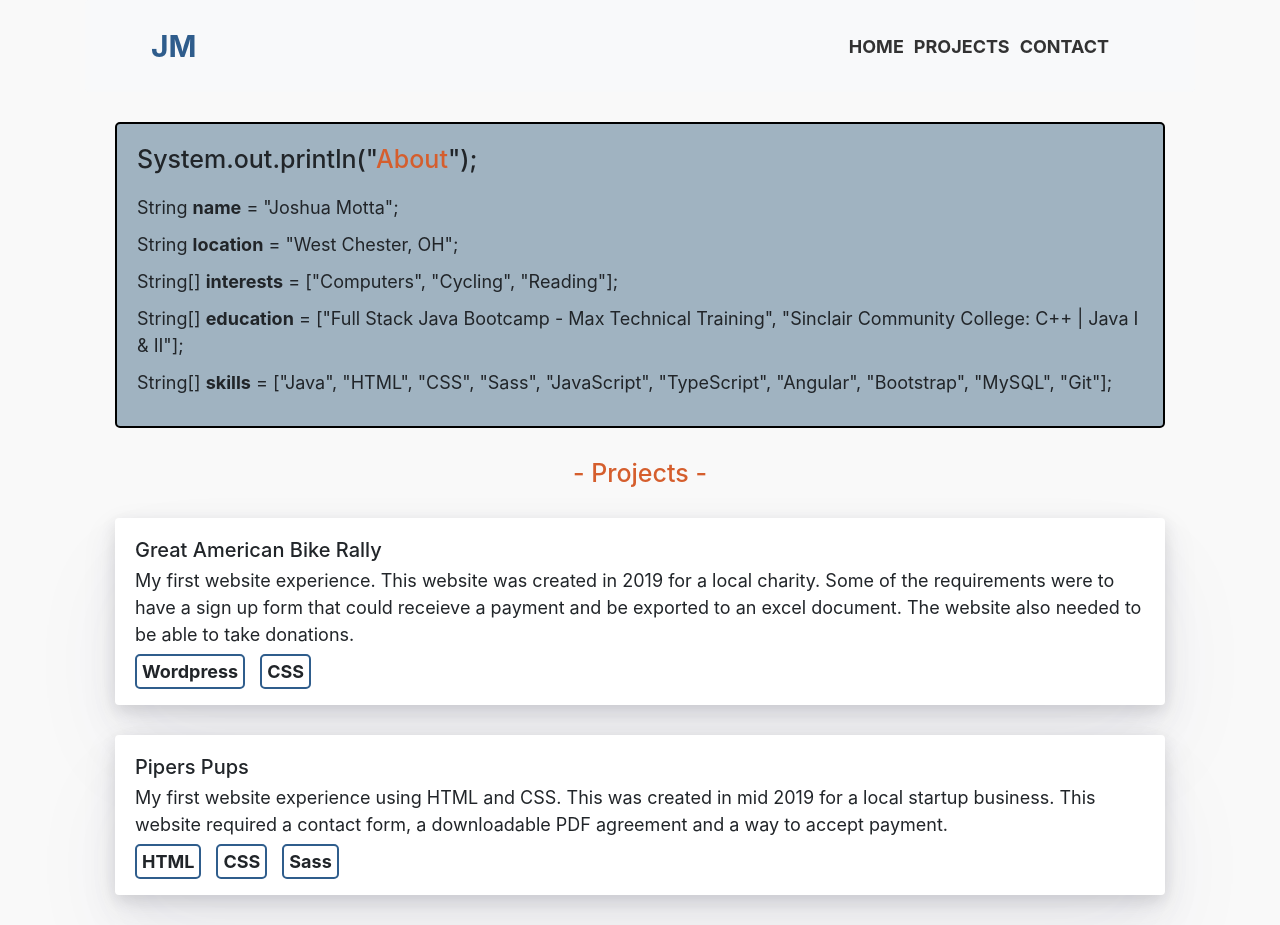
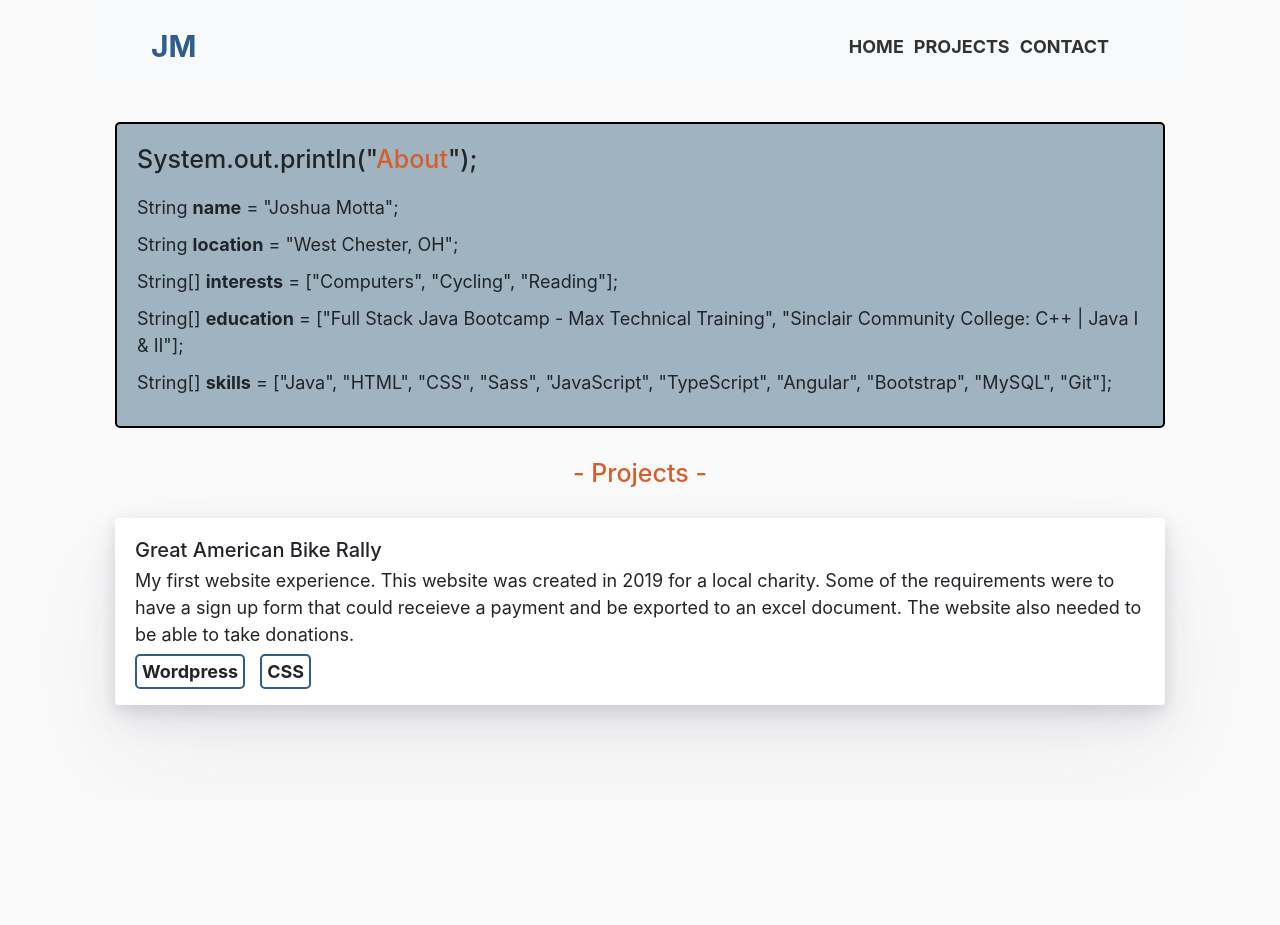
Before and after one commit to jmotts17/portfolio-ng, an Angular app: page / in a window 1280 px wide. After the commit the page ends 800 px from the top, so only its background shows below. Built offline with nearby package versions, Linux system fonts and the light colour scheme.

Commit message:
Continued Project Section Styling

```diff
--- a/src/app/feature/projects/projects.component.html
+++ b/src/app/feature/projects/projects.component.html
@@ -11,7 +11,7 @@
         </div>
     </div>
 
-    <div class="container-lg">
+    <!-- <div class="container-lg">
         <div class="project-container">
             <h2>Pipers Pups</h2>
             <p>My first website experience using HTML and CSS. This was created in mid 2019 for a local startup business. This website required a contact form, a downloadable PDF agreement and a way to accept payment.</p>
@@ -21,5 +21,5 @@
                 <span class="project-languages text-bold">Sass</span>
             </div>
         </div>
-    </div>
+    </div> -->
 </section>
```
